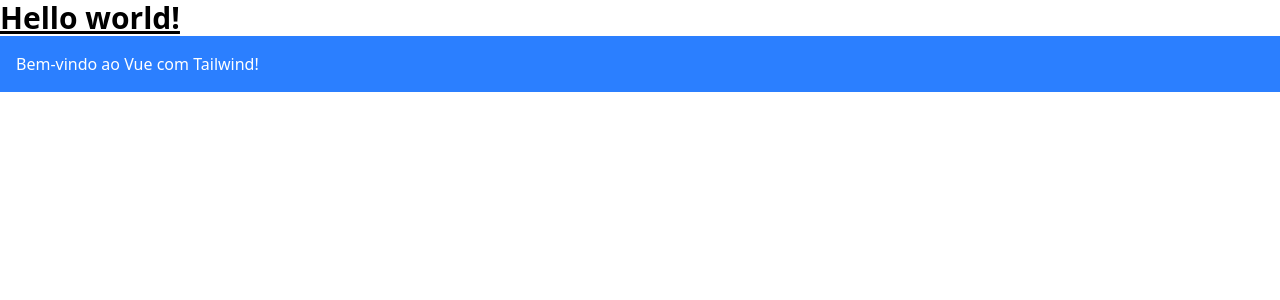
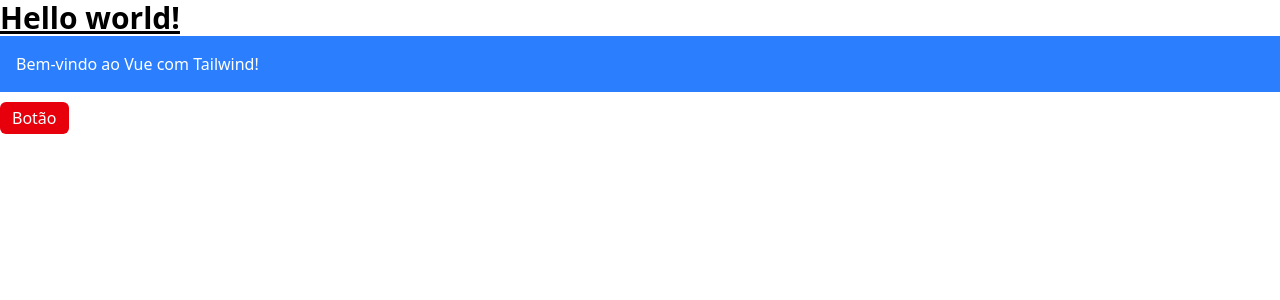
Before and after one commit to matheuskipper/vue-learn, a Vue app: page / in a window 1280 px wide. Shown: the top 300 px of the page. Built offline with nearby package versions, Linux system fonts and the light colour scheme.

Commit message:
adicionando elementos com Tailwind CSS

```diff
--- a/src/App.vue
+++ b/src/App.vue
@@ -4,6 +4,17 @@
   <div class="bg-blue-500 p-4">
     <h1 class="text-white">Bem-vindo ao Vue com Tailwind!</h1>
   </div>
+  <button
+    id="btn-1"
+    class="bg-red-600 text-white px-3 py-1 rounded-md hover:bg-red-700"
+  >
+    Botão
+  </button>
 </template>
 
-<style scoped></style>
+<style scoped>
+#btn-1 {
+  margin-top: 10px;
+  cursor: pointer;
+}
+</style>
```
